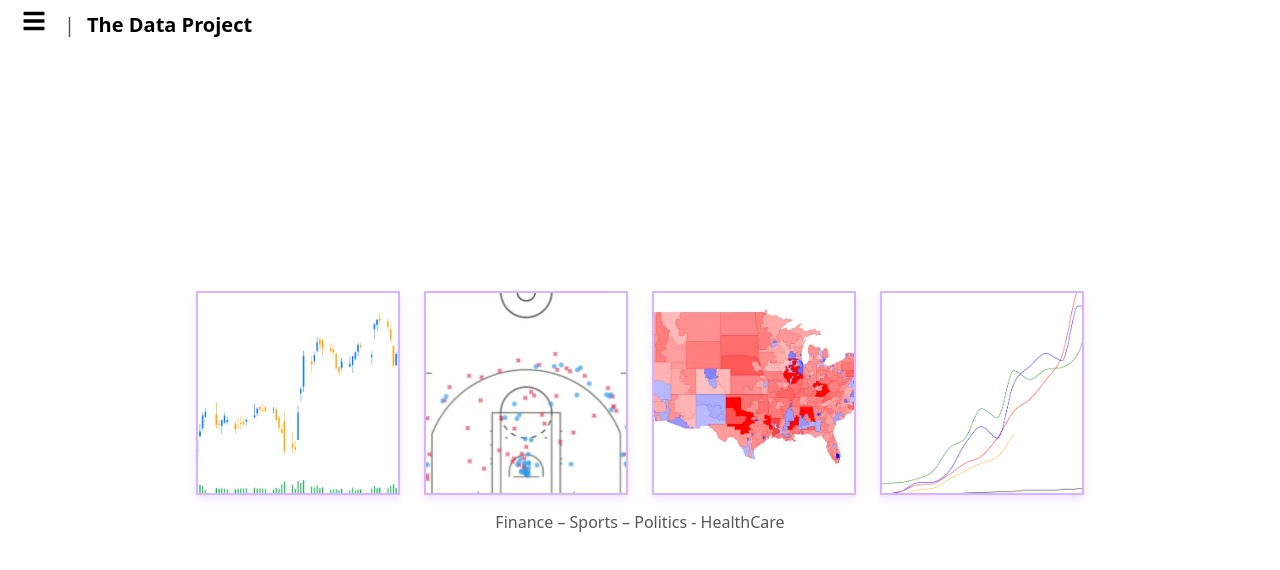
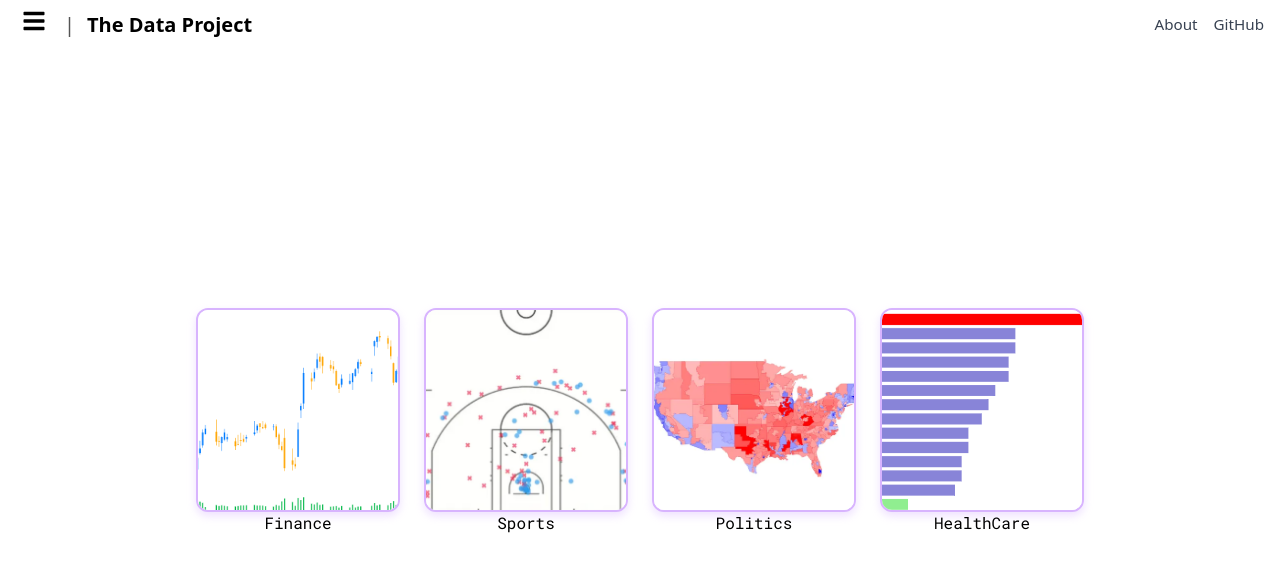
Before and after one commit to jmce619/thedataproject, a Next.js app: page / in a window 1280 px wide. Shown: the top 570 px of the page. Built offline with nearby package versions, Linux system fonts and the light colour scheme.

Commit message:
format front page, add items to navbar

```diff
--- a/app/components/Navbar.tsx
+++ b/app/components/Navbar.tsx
@@ -7,11 +7,13 @@ import { FaBars, FaTimes } from 'react-icons/fa'
 export default function Navbar() {
   const [open, setOpen] = useState(false)
 
-  const BarsIcon = FaBars as React.ElementType;
-  const TimesIcon = FaTimes as React.ElementType;
+  const BarsIcon = FaBars as React.ElementType
+  const TimesIcon = FaTimes as React.ElementType
 
   return (
     <nav className="navbar">
+      {/* Left: Menu and Title */}
+      <div className="navbar-left">
         <button
           className="menu-btn"
           onClick={() => setOpen(!open)}
@@ -30,6 +32,20 @@ export default function Navbar() {
             <Link href="/page3" onClick={() => setOpen(false)}>Politics</Link>
           </div>
         )}
+      </div>
+
+      {/* Right: About / GitHub */}
+      <div className="navbar-right">
+        <Link href="/about" className="nav-link">About</Link>
+        <a
+          href="https://github.com/your-repo"
+          target="_blank"
+          rel="noopener noreferrer"
+          className="nav-link"
+        >
+          GitHub
+        </a>
+      </div>
     </nav>
   )
 }
--- a/app/global.css
+++ b/app/global.css
@@ -4,13 +4,38 @@
 /* Nav Bar & Dropdown  */
 /* -------------------- */
 .navbar {
-  position: relative;
   display: flex;
+  justify-content: space-between; /* pushes left and right sections apart */
   align-items: center;
   padding: 0.5rem 1rem;
   background: #fff;
   z-index: 10;
 }
+
+/* Left side */
+.navbar-left {
+  display: flex;
+  align-items: center;
+}
+
+/* Right side */
+.navbar-right {
+  display: flex;
+  gap: 1rem;
+}
+
+.nav-link {
+  font-size: 0.95rem;
+  color: #374151;
+  text-decoration: none;
+  font-weight: 500;
+}
+
+.nav-link:hover {
+  color: #1f2937;
+  text-decoration: underline;
+}
+
 .menu-btn {
   background: none;
   border: none;
@@ -670,3 +695,5 @@ body {
 .map-row > div {
   flex: 1;
 }
+.option { display: flex; flex-direction: column; align-items: center; }
+.option-card { display: block; border-radius: 12px; overflow: hidden; }
--- a/app/page.tsx
+++ b/app/page.tsx
@@ -1,45 +1,34 @@
-// app/page.tsx
 import Link from 'next/link'
 import Image from 'next/image'
+import { Roboto_Mono } from 'next/font/google'
+
+const robotoMono = Roboto_Mono({
+  subsets: ['latin'],
+  weight: ['400', '600'],
+})
+
+const cards = [
+  { href: '/stock',  src: '/images/page1.png', alt: 'Finance',              label: 'Finance' },
+  { href: '/page2',  src: '/images/page2.png', alt: 'Sports',               label: 'Sports' },
+  { href: '/page3',  src: '/images/page3.png', alt: 'Politics',             label: 'Politics' },
+  { href: '/page4',  src: '/images/page4.png', alt: 'HealthCare Insurance', label: 'HealthCare' },
+]
 
 export default function HomePage() {
   return (
     <div className="container">
       <div className="options">
-        <Link href="/stock" className="option-card">
-          <Image
-            src="/images/page1.png"
-            alt="Finance"
-            width={200}
-            height={200}
-          />
-        </Link>
-        <Link href="/page2" className="option-card">
-          <Image
-            src="/images/page2.png"
-            alt="Sports"
-            width={200}
-            height={200}
-          />
-        </Link>
-        <Link href="/page3" className="option-card">
-          <Image
-            src="/images/page3.png"
-            alt="Politics"
-            width={200}
-            height={200}
-          />
-        </Link>
-        <Link href="/page4" className="option-card">
-          <Image
-            src="/images/page4.png"
-            alt="HealthCare Insurance"
-            width={200}
-            height={200}
-          />
-        </Link>
+        {cards.map((c, i) => (
+          <div className="option" key={c.href}>
+            <Link href={c.href} className="option-card" aria-label={c.label}>
+              <Image src={c.src} alt={c.alt} width={200} height={200} />
+            </Link>
+            <div className={`option-title ${robotoMono.className}`}>
+              {c.label}
+            </div>
+          </div>
+        ))}
       </div>
-      <p className="all-captions">Finance – Sports – Politics - HealthCare</p>
     </div>
   )
 }
```
Also changed, not shown: public/images/page3.png, public/images/page4.png. Lines whose indentation alone changed are shown as unchanged.
